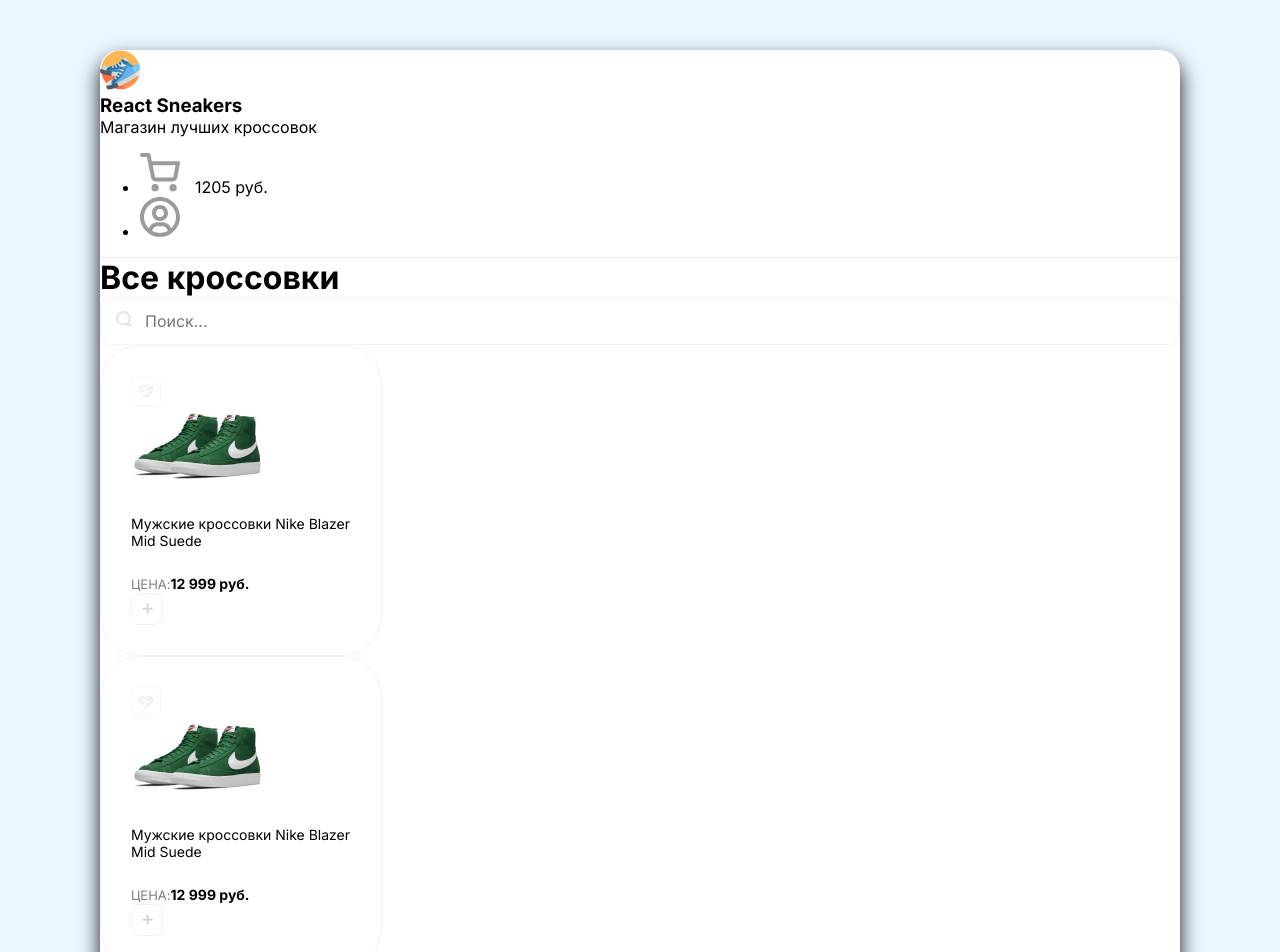
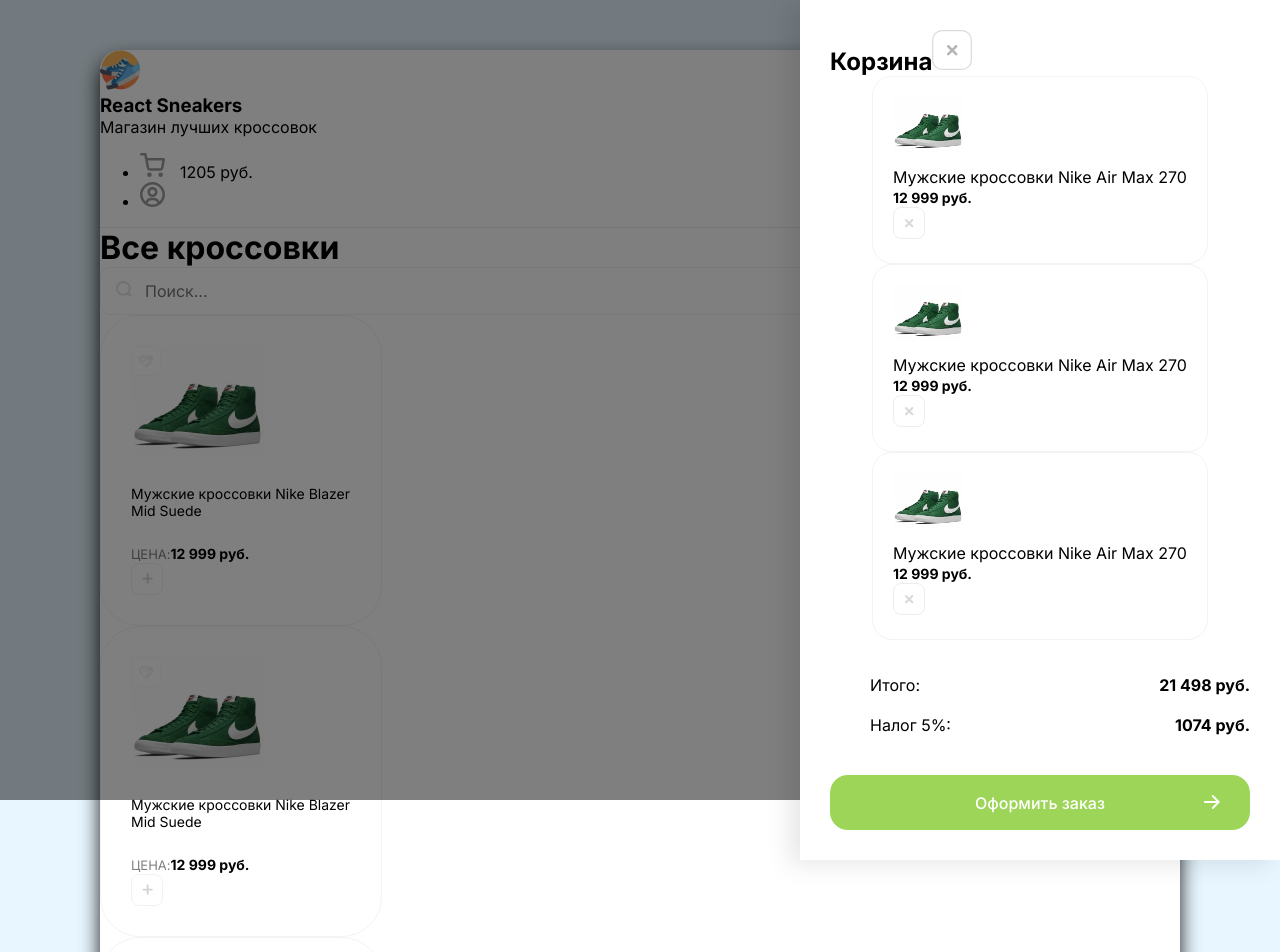
Before and after one commit to khuseynx/react-sneakers, a React (Create React App) app: page / in a window 1280 px wide. Shown: the top 952 px of the page. Built offline with nearby package versions, Linux system fonts and the light colour scheme.

Commit message:
fixed bugs

```diff
--- a/src/components/Drawer.js
+++ b/src/components/Drawer.js
@@ -1,13 +1,13 @@
 function Drawer() {
   return (
-    <div style={{ display: "none" }} className="overlay">
+    <div /*style={{ display: "none" }}*/ className="overlay">
       <div className="drawer">
-        <h2 className="d-flex justify-between flex mb-20">
+        <h2 className="d-flex justify-between mb-20">
           Корзина
-          <img classname="removerBtn" src="/img/btn-remove.svg" alt="Remove" />
+          <img className="removeBtn" src="/img/btn-remove.svg" alt="Remove" />
         </h2>
 
-        <div classname="items">
+        <div className='items'>
           <div className="cartItem d-flex align-center mb-20">
             <div
               style={{ backgroundImage: "url(/img/sneakers/1.jpg)" }}
@@ -19,7 +19,7 @@
               <b>12 999 руб.</b>
             </div>
 
-            <img classname="removeBtn" src="/img/btn-remove.svg" alt="Remove" />
+            <img className="removeBtn" src="/img/btn-remove.svg" alt="Remove" />
           </div>
 
           <div className="cartItem d-flex align-center mb-20">
@@ -33,7 +33,7 @@
               <b>12 999 руб.</b>
             </div>
 
-            <img classname="removeBtn" src="/img/btn-remove.svg" alt="Remove" />
+            <img className="removeBtn" src="/img/btn-remove.svg" alt="Remove" />
           </div>
 
           <div className="cartItem d-flex align-center mb-20">
@@ -47,11 +47,11 @@
               <b>12 999 руб.</b>
             </div>
 
-            <img classname="removeBtn" src="/img/btn-remove.svg" alt="Remove" />
+            <img className="removeBtn" src="/img/btn-remove.svg" alt="Remove" />
           </div>
         </div>
 
-        <div classname="cartTotalBlock">
+        <div className="cartTotalBlock">
           <ul>
             <li>
               <span>Итого:</span>
@@ -64,9 +64,9 @@
               <b>1074 руб.</b>
             </li>
           </ul>
-          <button classname="greenButton">
+          <button className="greenButton">
             Оформить заказ
-            <img src="/img/arrow/png" alt="Arrow" />{" "}
+            <img src="/img/arrow.png" alt="Arrow" />{" "}
           </button>
         </div>
       </div>
--- a/src/components/Header.js
+++ b/src/components/Header.js
@@ -10,11 +10,11 @@
 
     <ul className="d-flex">
       <li className="mr-30">
-        <img width={40} height={40} src="/img/cart.svg" alt="" />
+        <img width={25} height={25} src="/img/cart.svg" alt="" />
         <span>1205 руб.</span>
       </li>
       <li>
-        <img width={40} height={40} src="/img/user.svg" alt="" />
+        <img width={25} height={25} src="/img/user.svg" alt="" />
       </li>
     </ul>
   </header>
--- a/src/index.scss
+++ b/src/index.scss
@@ -125,6 +125,8 @@
     margin: 0;
 
     img {
+      width: 40px;
+      height: 40px;
       cursor: pointer;
     }
   }
@@ -150,6 +152,7 @@
     }
   }
 
+
   .greenButton {
     position: relative;
 
@@ -169,7 +172,7 @@
 }
 
 .greenButton {
-  button {
+
     width: 100%;
     height: 55px;
     background: #9dd558;
@@ -188,7 +191,7 @@
     &:active {
       background: darken(#9dd558, 5%);
     }
-  }
+
 }
 
 .cartItem {
```
Also changed, not shown: src/index.js (+6 -6 lines).
